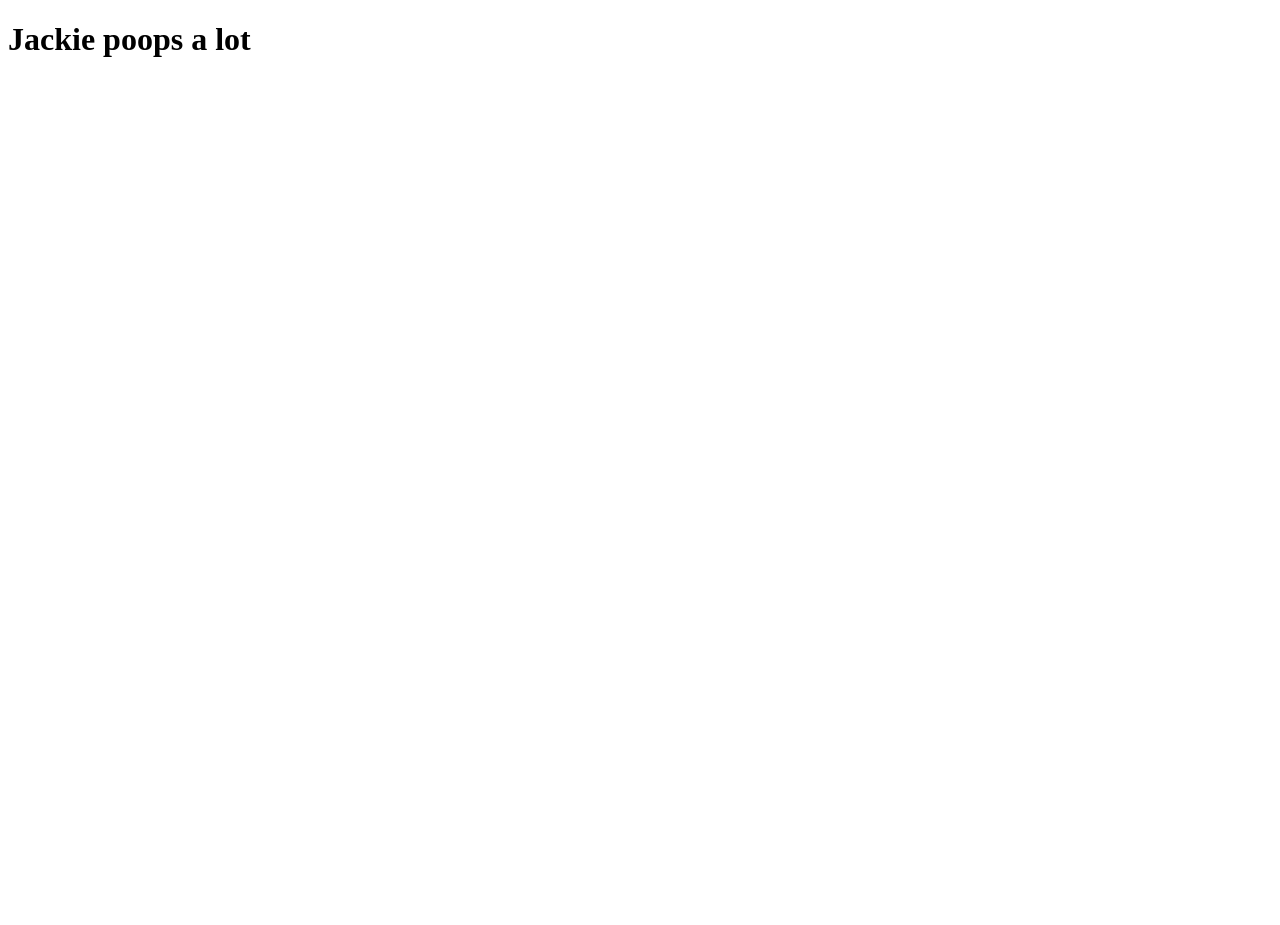
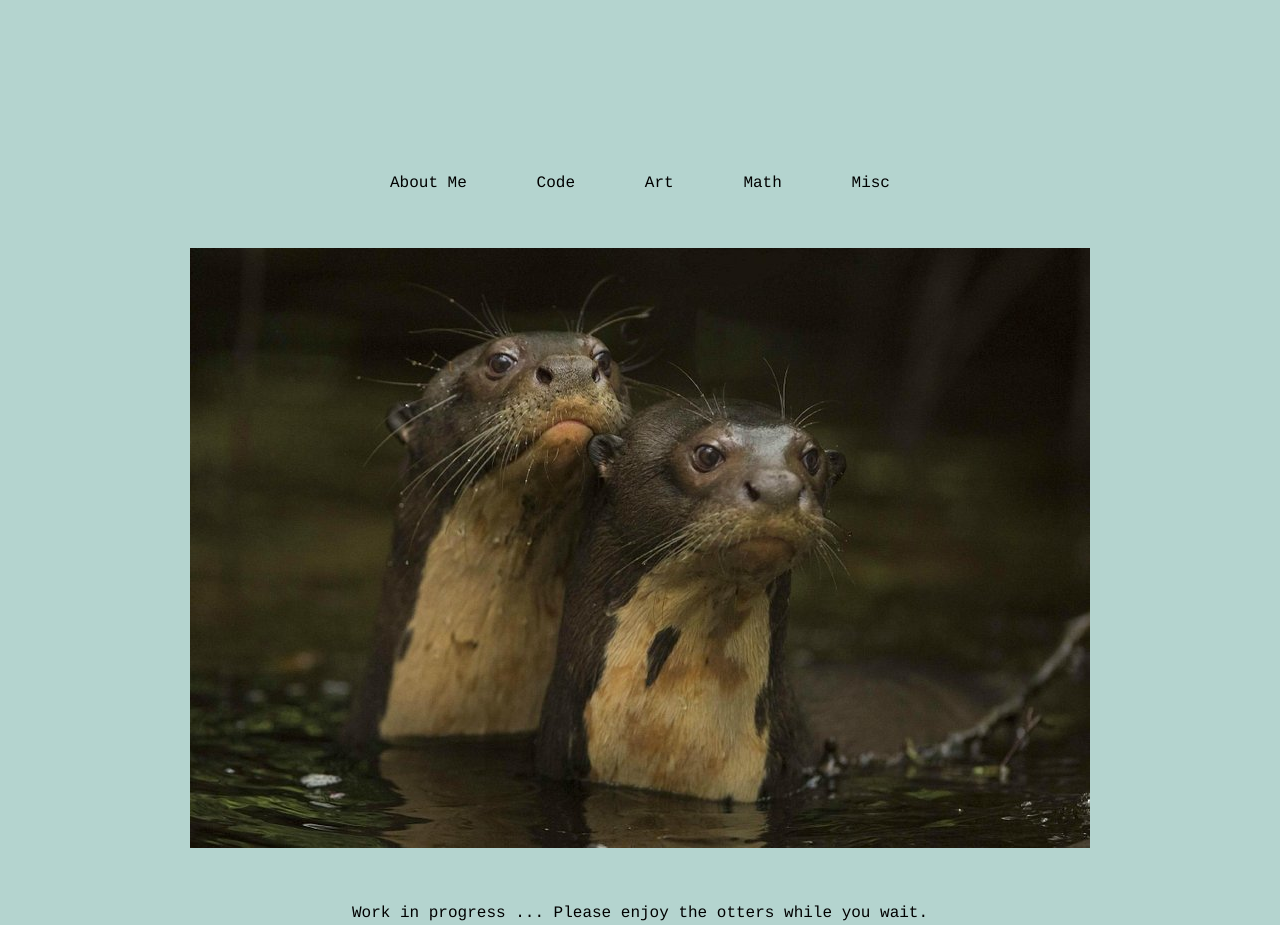
Before and after one commit to cfreedman/cfreedman.github.io, a plain HTML site: page index.html in a window 1280 px wide. Before the commit the page ends 800 px from the top, so only its background shows below. Drawn offline with Linux system fonts and the light colour scheme.

Commit message:
Add actual content, styles, etc.

```diff
--- a/index.html
+++ b/index.html
@@ -1,6 +1,19 @@
 <!DOCTYPE html>
 <html>
-    <body>
-        <h1>Jackie poops a lot</h1>
-    </body>
+  <head>
+    <link rel='stylesheet' href='styles.css'>
+  </head>
+  <body>
+    <div class='alignContent'>
+      <div class='linksContainer'>
+        <p>About Me</p>
+        <p>Code</p>
+        <p>Art</p>
+        <p>Math</p>
+        <p>Misc</p>
+      </div>
+      <img src='otters.jpg' alt='otters' class='otterImage' />
+      <p>Work in progress ... Please enjoy the otters while you wait.</p>
+    </div>
+  </body>
 </html>
--- /dev/null
+++ b/styles.css
@@ -0,0 +1,26 @@
+html {
+  background-color: #b4d4cf;
+  font-family: Courier;
+}
+
+.alignContent {
+  display: flex;
+  flex-direction: column;
+  justify-content: center;
+  align-items: center;
+  max-width: 1400px;
+  width: 100%;
+  padding: 150px 0;
+}
+
+.linksContainer {
+  display: flex;
+  justify-content: space-between;
+  max-width: 500px;
+  width: 100%;
+  margin-bottom: 40px;
+}
+
+.otterImage {
+  margin-bottom: 40px;
+}
```
Also changed, not shown: otters.jpg (added).
